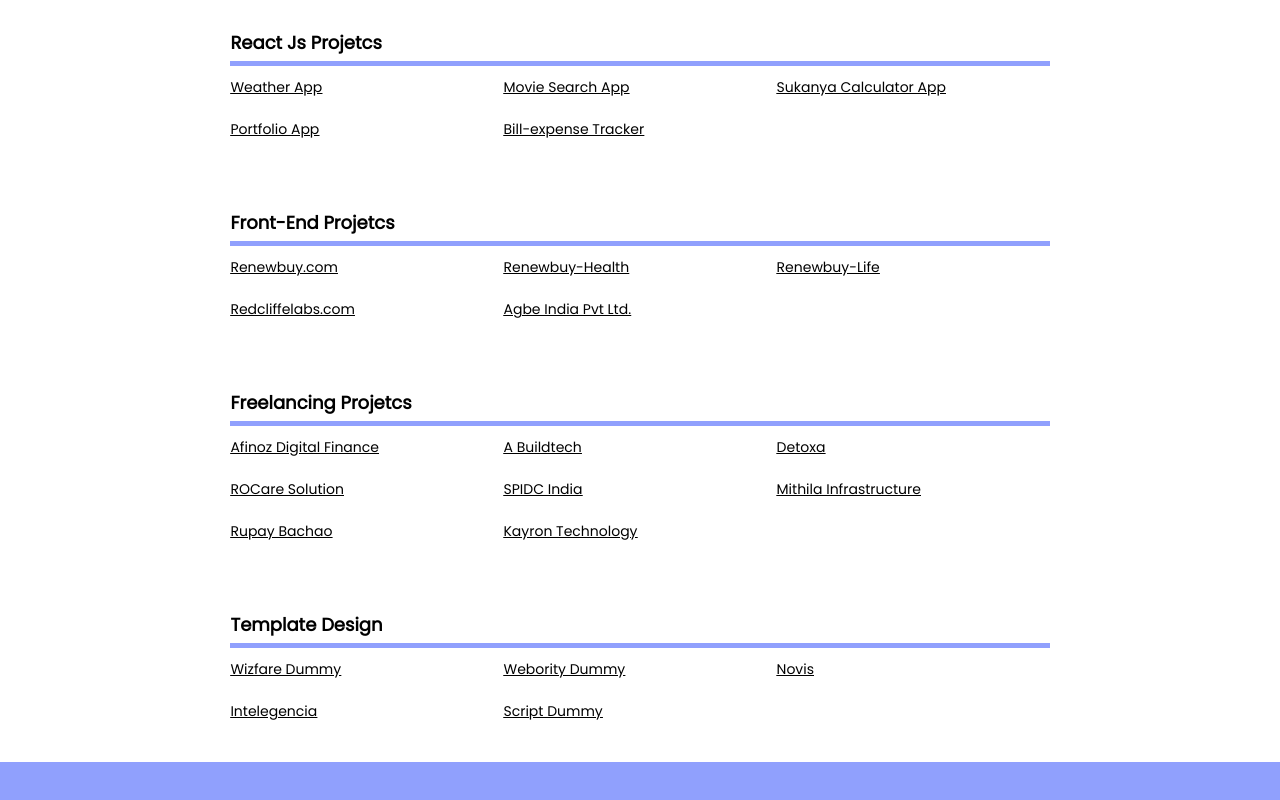
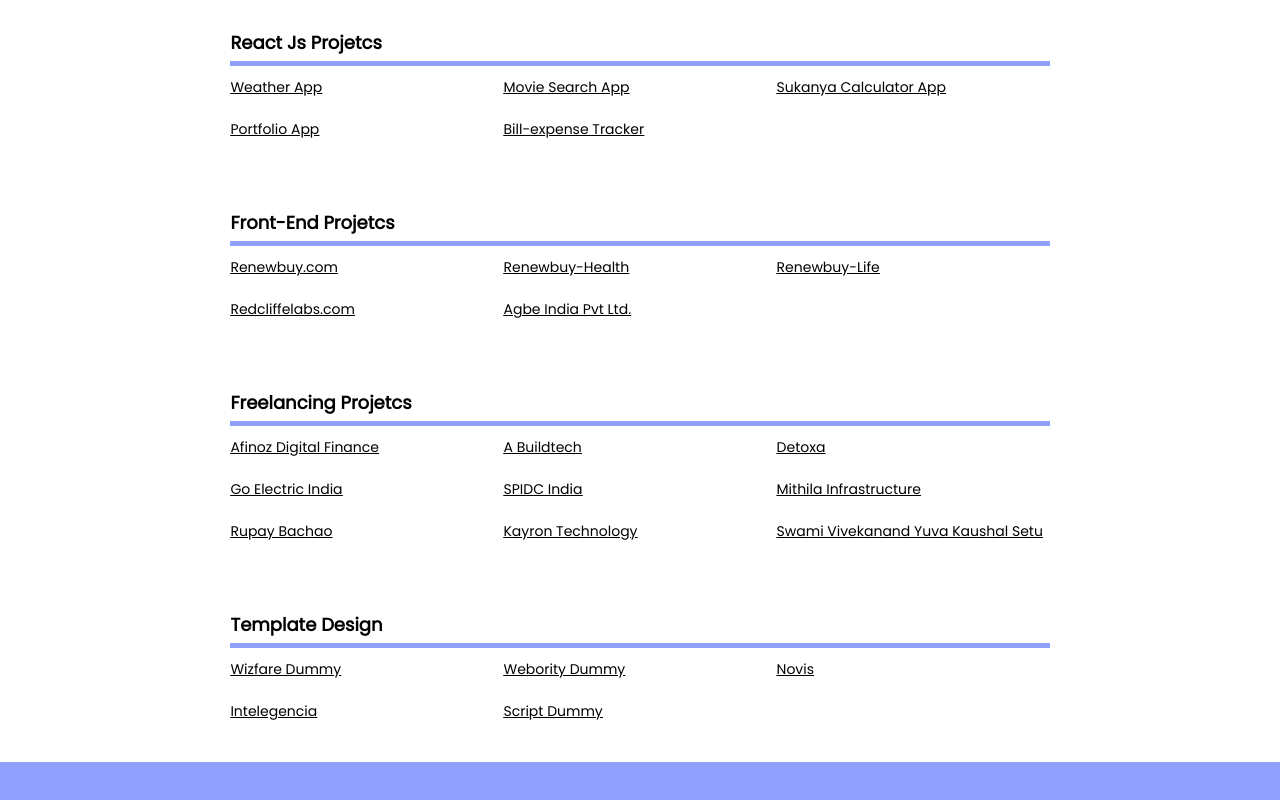
Before and after one commit to manishnagar/profile, a React (Create React App) app: page / in a window 1280 px wide. Shown: the part 571-1371 px from the top of the page. Built offline with nearby package versions, Linux system fonts and the light colour scheme.

Commit message:
project add

```diff
--- a/src/App.js
+++ b/src/App.js
@@ -65,14 +65,14 @@ function App() {
               </div>
 
               <div className="project-item-flex">
-                <div className="project-name"><a href="https://rocaresolution.com/">ROCare Solution</a></div>
+                <div className="project-name"><a href="http://goelectricindia.in/">Go Electric India</a></div>
                 <div className="project-name"><a href="https://spidcindia.com/">SPIDC India</a></div>
                 <div className="project-name"><a href="https://www.mithilainfrastructure.com/#">Mithila Infrastructure</a></div>
               </div>
               <div className="project-item-flex">
                 <div className="project-name"><a href="https://www.rupaybachao.com/index.html">Rupay Bachao</a></div>
                <div className="project-name"><a href="https://www.kayron.co/index.php">Kayron Technology</a></div>
-                              <div className="project-name"></div>
+                              <div className="project-name"><a href="https://svyks.in/">Swami Vivekanand Yuva Kaushal Setu</a></div>
               </div>
 
               <div className="heading">Template Design</div>
@@ -129,7 +129,7 @@ function App() {
               </div>
               <div className="project-item-flex">
                 <div className="project-name"><a href="https://detoxa-frontend.netlify.app/">Detoxa</a></div>
-                <div className="project-name"><a href="https://rocaresolution.com/">ROCare Solution</a></div>
+                  <div className="project-name"><a href="http://goelectricindia.in/">Go Electric India</a></div>
               </div>
 
               <div className="project-item-flex">
@@ -137,10 +137,14 @@ function App() {
                 <div className="project-name"><a href="https://spidcindia.com/">SPIDC India</a></div>
                 <div className="project-name"><a href="https://www.mithilainfrastructure.com/#">Mithila Infrastructure</a></div>
               </div>
-
               <div className="project-item-flex">
                 <div className="project-name"><a href="https://www.rupaybachao.com/index.html">Rupay Bachao</a></div>
                 <div className="project-name"><a href="https://www.kayron.co/index.php">Kayron Technology</a></div>
+
+              </div>
+              <div className="project-item-flex">
+            <div className="project-name"><a href="https://svyks.in/">Swami Vivekanand Yuva Kaushal Setu</a></div>
+
               </div>
 
 
```
